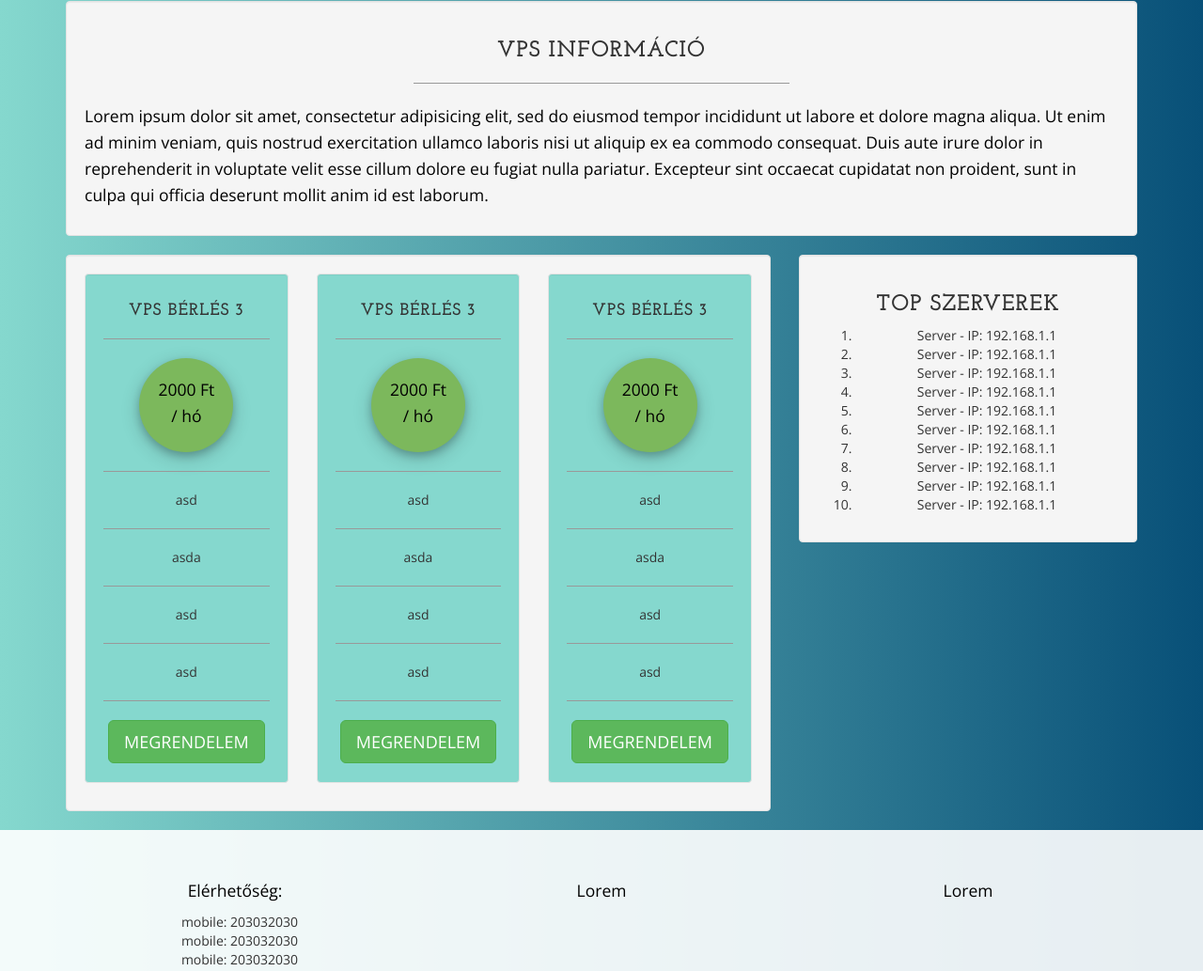
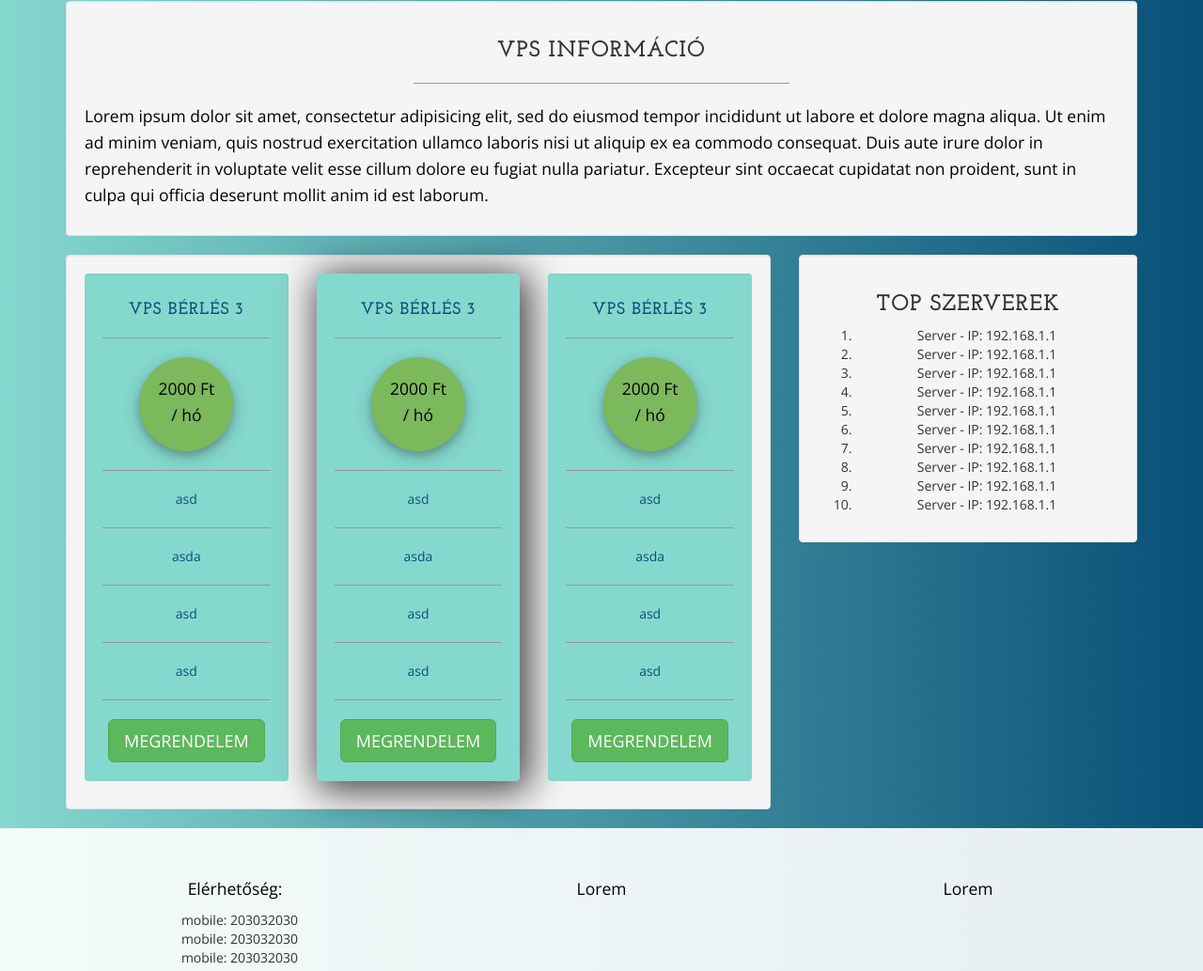
Before and after one commit to nkrisi95/jecsaksite, a plain HTML site: page index.html in a window 1280 px wide. Shown: the part 557-1590 px from the top of the page at 94% size. Drawn offline with nearby package versions, Linux system fonts and the light colour scheme.

Commit message:
Color and shadow

```diff
--- a/css/custom.css
+++ b/css/custom.css
@@ -3,6 +3,11 @@
  * Code licensed under the Apache License v2.0.
  * For details, see http://www.apache.org/licenses/LICENSE-2.0.
  */
+.kiemelt {
+  -webkit-box-shadow: 5px 5px 40px 5px rgba(0,0,0,0.75);
+  -moz-box-shadow: 5px 5px 40px 5px rgba(0,0,0,0.75);
+  box-shadow: 5px 5px 40px 5px rgba(0,0,0,0.75)
+}
 
 .vpsbtn {
   text-align: center;
@@ -28,6 +33,8 @@
   background: #85D8CE;
   margin-bottom: 10px;
   padding-bottom: 10px;
+  color: #085078;
+  border: none !important;
 }
 
 #main-nav-collapse > ul.nav.navbar-nav > li > a {
--- a/index.html
+++ b/index.html
@@ -268,7 +268,7 @@
               </div>
 
               <div class="col-lg-4">
-                <div class="well blue">
+                <div class="well blue kiemelt">
                   <h4 class="text-center">VPS BÉRLÉS 3</h4>
                   <hr>
                   <div class="well circle">
```
